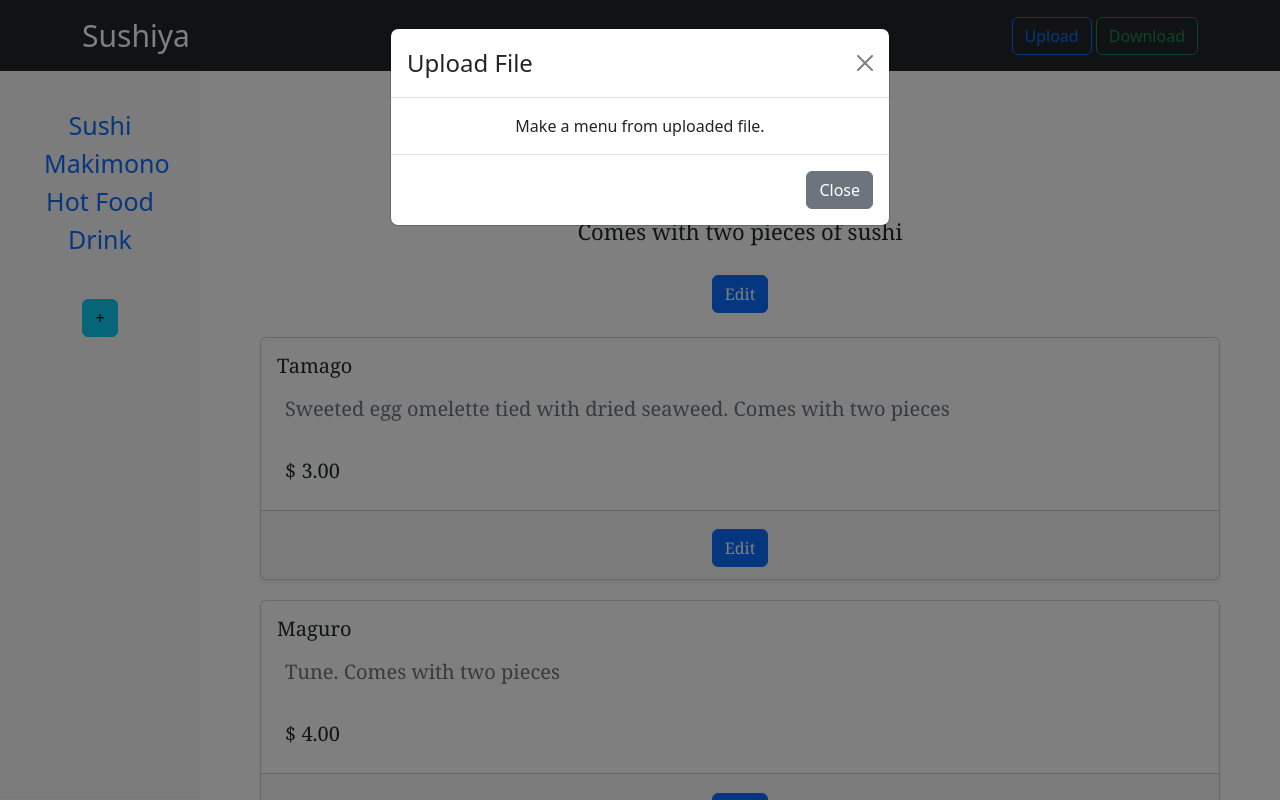
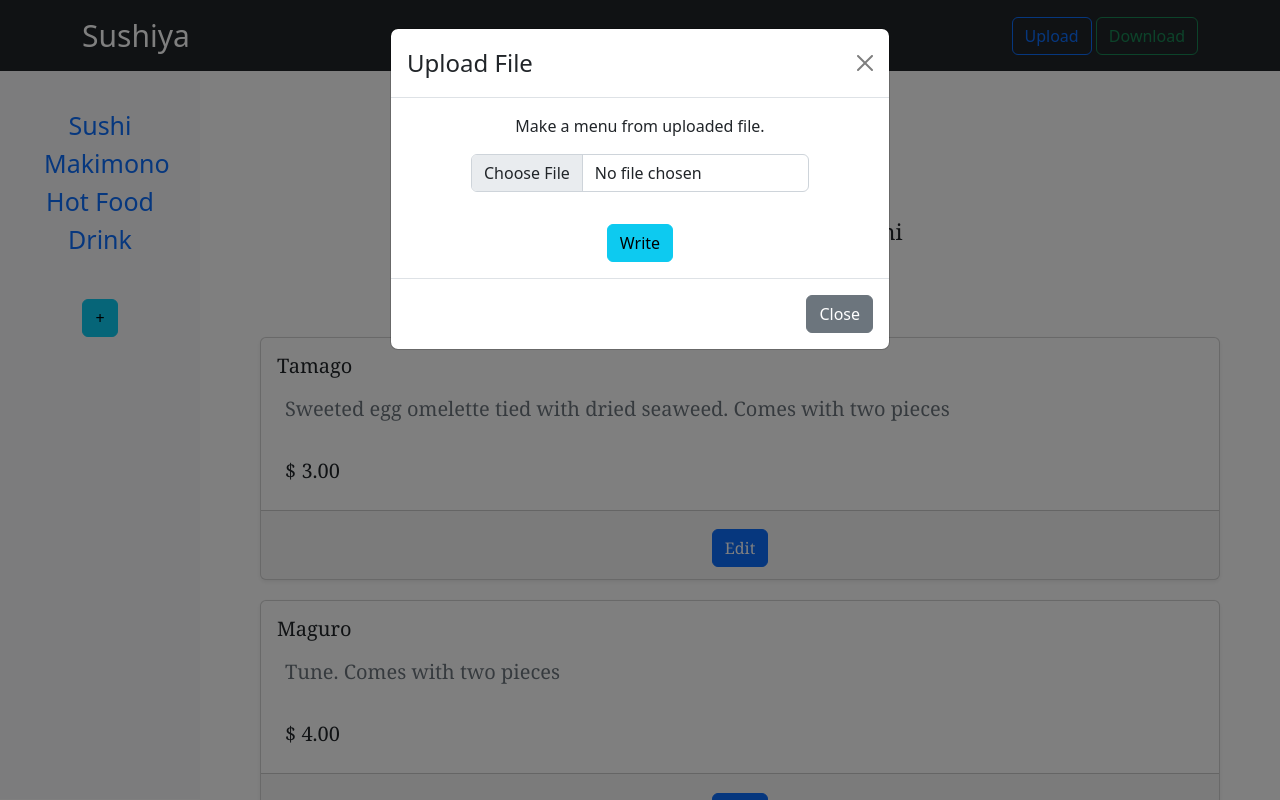
Before and after one commit to fasiha/menu-creator, a React (Create React App) app: page / in a window 1280 px wide. Both pictures are taken after a click on the button "Upload". Shown: the top 800 px of the page. Built offline with nearby package versions, Linux system fonts and the light colour scheme.

Commit message:
Implement upload function

```diff
--- a/package.json
+++ b/package.json
@@ -6,6 +6,7 @@
     "@testing-library/jest-dom": "^5.16.5",
     "@testing-library/react": "^13.4.0",
     "@testing-library/user-event": "^13.5.0",
+    "any-text": "^1.2.0",
     "bootstrap": "^5.2.3",
     "immer": "^9.0.21",
     "react": "^18.2.0",
--- a/src/App.js
+++ b/src/App.js
@@ -13,12 +13,12 @@ function App() {
   const [menu,setMenu] = useState(json['menu'])
   return (
     <>
-    <Header restaurant= {json['restaurant']} menu={menu} />
-    <div className='main'>
+    <Header />
+    {/* <div className='main'>
 
         <Sidebar setMenu = {setMenu} menu={menu}/>
         <Menu setMenu = {setMenu} menu={menu}/>
-    </div>
+    </div> */}
     </>
     );
 }
--- a/src/components/Header.js
+++ b/src/components/Header.js
@@ -4,10 +4,18 @@ import Navbar from 'react-bootstrap/Navbar';
 import React, { useState } from 'react';
 import './Header.css'
 import Popup from './Popup'
+import Sidebar from './Sidebar.js'
+import Menu from './Menu.js'
+
+import sushiya from '../menus/sushiya.json'
+
+// sample menu
+const loadedData = JSON.stringify(sushiya)
+const json = JSON.parse(loadedData)
+
 
 function Header(props) {
-
-    const {restaurant,menu} = props
+    const [menu,setMenu] = useState(json['menu'])
     const [show, setShow] = useState(false);
     const [text, setText] = useState('');
     const handleShow = () => setShow(true);
@@ -25,7 +33,7 @@ function Header(props) {
     <>
       <Navbar sticky='top' bg="dark" variant="dark" expand='lg'>
         <Container>
-          <Navbar.Brand href="#home">{restaurant}</Navbar.Brand>
+          <Navbar.Brand href="#home">{json.restaurant}</Navbar.Brand>
           <div>
           <Button variant="outline-primary" onClick={fileUpload}>Upload</Button>{' '}
           <Button variant="outline-success" onClick={fileDownload}>Download</Button>{' '}
@@ -33,7 +41,12 @@ function Header(props) {
         </Container>
 
       </Navbar>
-      <Popup menu={menu} restaurant={restaurant} text={text} show={show} setShow = {setShow} />
+      <Popup menu={menu} setMenu={setMenu} restaurant={json.restaurant} text={text} show={show} setShow = {setShow} />
+      <div className='main'>
+
+        <Sidebar setMenu = {setMenu} menu={menu}/>
+        <Menu setMenu = {setMenu} menu={menu}/>
+    </div>
     </>
   );
 }
--- a/src/components/Popup.css
+++ b/src/components/Popup.css
@@ -0,0 +1,6 @@
+.file-form {
+    width:100%;
+    display:flex;
+    align-items: center;
+    justify-content: center;
+}
--- a/src/components/Popup.js
+++ b/src/components/Popup.js
@@ -1,9 +1,12 @@
 import Button from 'react-bootstrap/Button';
 import Modal from 'react-bootstrap/Modal';
 import './Popup.css'
+import Form from 'react-bootstrap/Form';
+import React,{useState} from 'react'
 
 
-// export file from https://theroadtoenterprise.com/blog/how-to-download-csv-and-json-files-in-react
+// export file
+// from https://theroadtoenterprise.com/blog/how-to-download-csv-and-json-files-in-react
 const downloadFile = ({ data, fileName, fileType },restaurant) => {
   // Create a blob with the data we want to download as a file
   const blob = new Blob([data], { type: fileType })
@@ -21,6 +24,7 @@ const downloadFile = ({ data, fileName, fileType },restaurant) => {
   a.remove()
 }
 
+
 const exportToJson = (e,data,restaurant) => {
   e.preventDefault()
   let whole = {restaurant}
@@ -35,7 +39,8 @@ const exportToJson = (e,data,restaurant) => {
 
 
 function Popup(props) {
-  const {text,show,setShow,menu,restaurant} = props
+  const {text,show,setShow,menu,setMenu,restaurant} = props
+  const [selectedFile, setSelectedFile] = useState(null);
   const handleClose = () => setShow(false);
   let message = ''
   if (text==='Upload'){
@@ -46,15 +51,41 @@ function Popup(props) {
   }
   const duSection = () =>{
     if (text=='Upload'){
-      return (<></>)
+      return (
+      <div className='file-form'>
+      <Form onSubmit={readFile}>
+      <Form.Group controlId="formFile" className="mb-3">
+        <Form.Control name='path' type="file" accept='.json'
+        onChange={(e) => setSelectedFile(e.target.files[0])}
+        />
+      </Form.Group>
+      <Button className='m-3' variant="info" type='submit'>
+            Write
+      </Button>
+      </Form>
+      </div>
+      )
     }
     return (
+      <div className='file-form'>
       <Button className='m-5' variant="info" onClick={(e)=>exportToJson(e,menu,restaurant)}>
             Download
-          </Button>
-
+      </Button>
+      </div>
     )
   }
+
+  const readFile = (e)=>{
+    e.preventDefault()
+    let fileReader =new FileReader()
+    fileReader.readAsText(selectedFile,"UTF-8")
+    fileReader.onload = e => {
+    const content = e.target.result;
+    setMenu(JSON.parse(content)['menu']);
+    handleClose()
+  }
+}
+
 
   return (
     <>
@@ -81,4 +112,5 @@ function Popup(props) {
   );
 }
 
+
 export default Popup;
```
Also changed, not shown: 1 other file (tests, documents, lock files or other folders).
